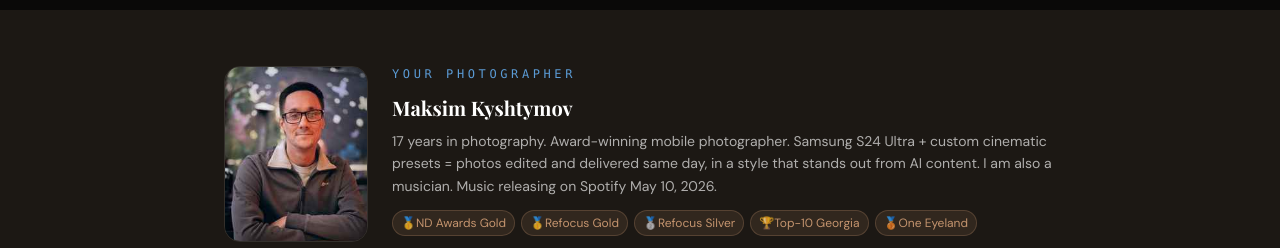
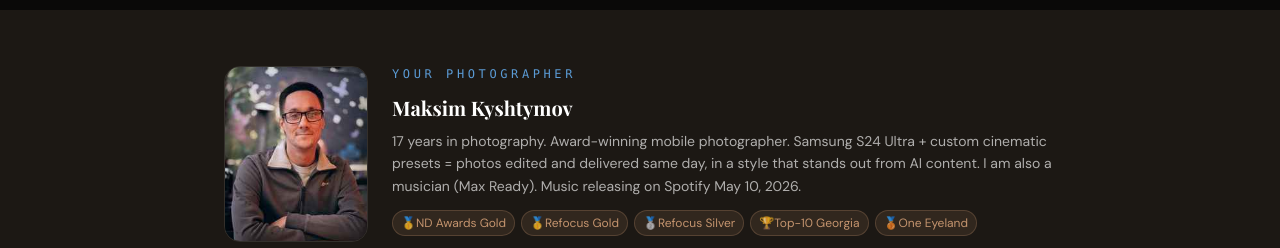
Before and after one commit to MaxKysh/maxready, a React (Vite) app: page / in a window 1280 px wide. Shown: the part 4140-4388 px from the top of the page. Built offline with nearby package versions, Linux system fonts and the light colour scheme; a web font is replaced by a local one.

Commit message:
Update App.jsx

```diff
--- a/src/App.jsx
+++ b/src/App.jsx
@@ -241,7 +241,7 @@ export default function App(){
           <div style={{flex:1,minWidth:"14rem"}}>
             <SL>Your photographer</SL>
             <h2 className="text-xl font-bold mb-2" style={{fontFamily:"'Playfair Display',serif"}}>Maksim Kyshtymov</h2>
-            <p className="text-white/65 text-sm leading-relaxed mb-3">17 years in photography. Award-winning mobile photographer. Samsung S24 Ultra + custom cinematic presets = photos edited and delivered same day, in a style that stands out from AI content. I am also a musician. Music releasing on Spotify May 10, 2026.</p>
+            <p className="text-white/65 text-sm leading-relaxed mb-3">17 years in photography. Award-winning mobile photographer. Samsung S24 Ultra + custom cinematic presets = photos edited and delivered same day, in a style that stands out from AI content. I am also a musician (Max Ready). Music releasing on Spotify May 10, 2026.</p>
             <div className="flex flex-wrap gap-1.5">{[{i:"🥇",l:"ND Awards Gold"},{i:"🥇",l:"Refocus Gold"},{i:"🥈",l:"Refocus Silver"},{i:"🏆",l:"Top-10 Georgia"},{i:"🥉",l:"One Eyeland"}].map((a,i)=>(<span key={i} className="text-xs px-2 py-1 rounded-full flex items-center gap-1" style={{background:"rgba(232,175,130,.1)",border:"1px solid rgba(232,175,130,.2)",color:"rgba(232,175,130,.8)"}}>{a.i}{a.l}</span>))}</div>
           </div>
         </div>
```
